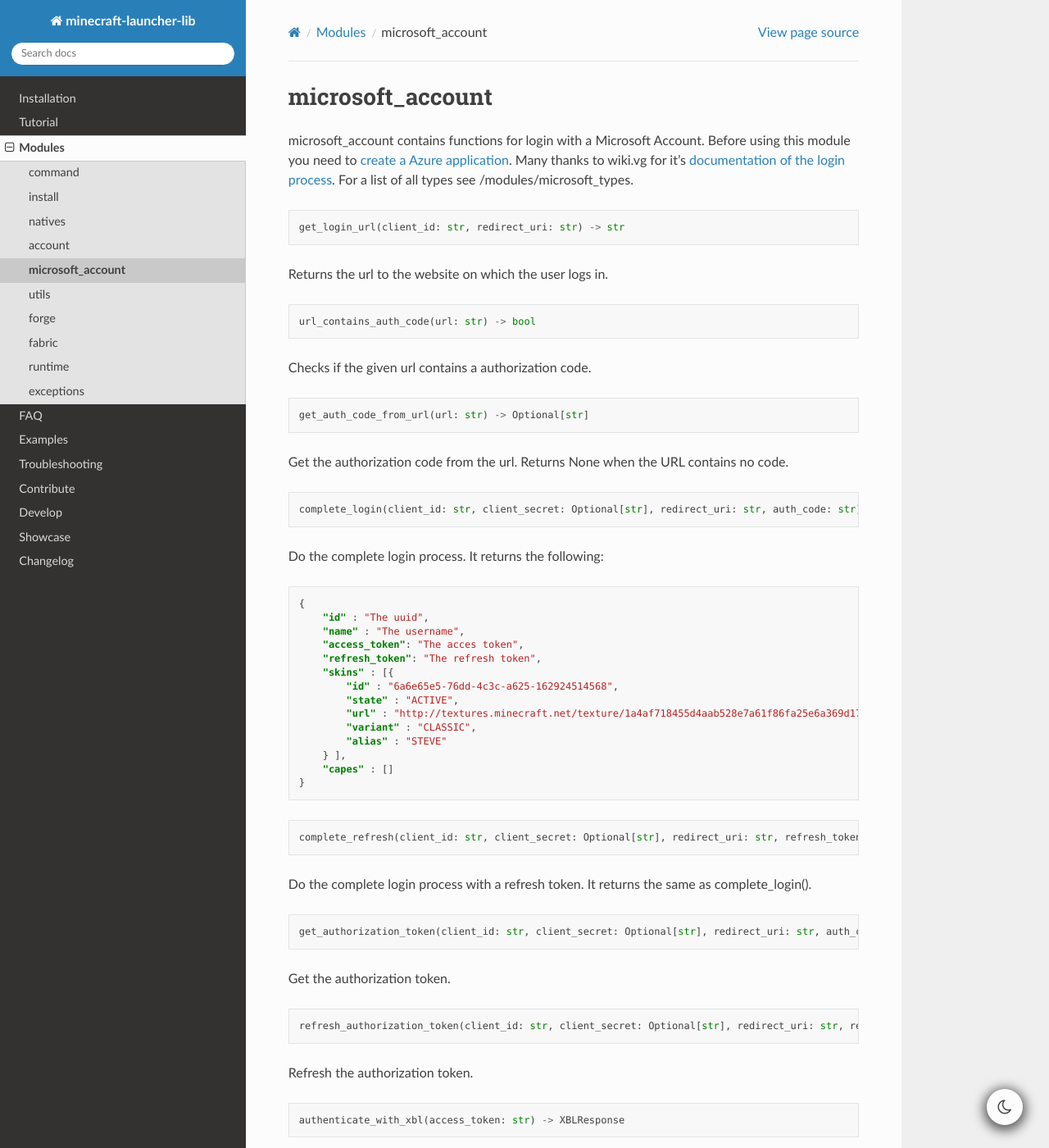
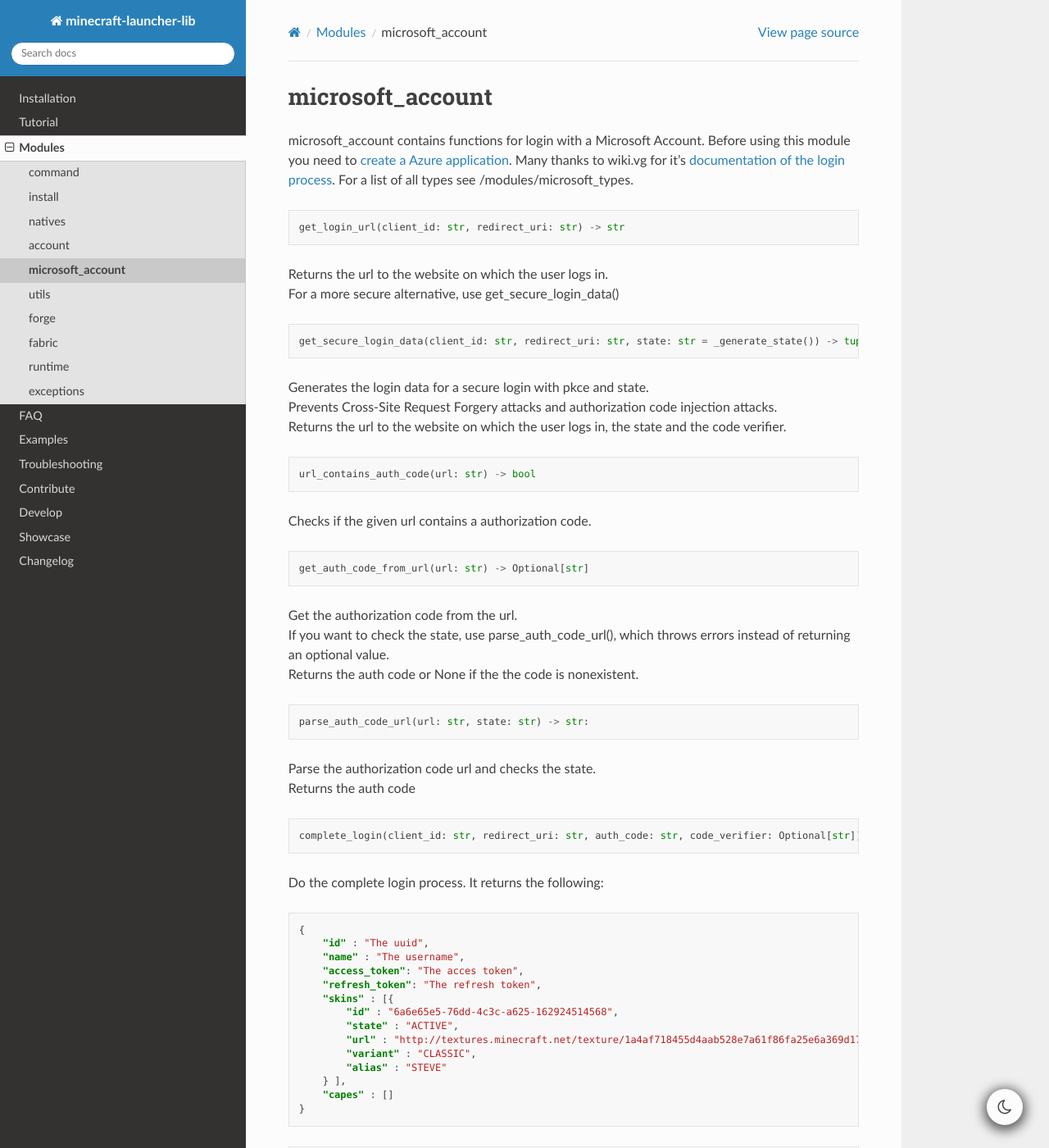
Before and after one commit to JakobDev/minecraft-launcher-lib, a Sphinx documentation site: the page built from doc/modules/microsoft_account.rst, in a window 1280 px wide and 1400 px high. Shown: the whole window at 82% size. Built offline with Sphinx 7.4.7 and the Read the Docs theme 2.0.0, drawn with Linux system fonts in a browser that asks for light colours; pages that are not in the unit, such as notebooks, are missing from menus; the version number could not be read and is left out; some of the changed text lies outside the part shown.

Commit message:
📝 Update microsoft_account docs

```diff
--- a/doc/modules/microsoft_account.rst
+++ b/doc/modules/microsoft_account.rst
@@ -8,7 +8,16 @@ For a list of all types see :doc:`/modules/microsoft_types`.
 
     get_login_url(client_id: str, redirect_uri: str) -> str
 
-Returns the url to the website on which the user logs in.
+| Returns the url to the website on which the user logs in.
+| For a more secure alternative, use get_secure_login_data()
+
+.. code:: python
+
+    get_secure_login_data(client_id: str, redirect_uri: str, state: str = _generate_state()) -> tuple[str, str, str]:
+
+| Generates the login data for a secure login with pkce and state.
+| Prevents Cross-Site Request Forgery attacks and authorization code injection attacks.
+| Returns the url to the website on which the user logs in, the state and the code verifier.
 
 .. code:: python
 
@@ -20,11 +29,20 @@ Checks if the given url contains a authorization code.
 
     get_auth_code_from_url(url: str) -> Optional[str]
 
-Get the authorization code from the url. Returns None when the URL contains no code.
+| Get the authorization code from the url.
+| If you want to check the state, use parse_auth_code_url(), which throws errors instead of returning an optional value.
+| Returns the auth code or None if the the code is nonexistent.
 
 .. code:: python
 
-    complete_login(client_id: str, client_secret: Optional[str], redirect_uri: str, auth_code: str) -> CompleteLoginResponse
+    parse_auth_code_url(url: str, state: str) -> str:
+
+| Parse the authorization code url and checks the state.
+| Returns the auth code
+
+.. code:: python
+
+    complete_login(client_id: str, redirect_uri: str, auth_code: str, code_verifier: Optional[str]) -> CompleteLoginResponse:
 
 Do the complete login process. It returns the following:
 
@@ -47,19 +65,19 @@ Do the complete login process. It returns the following:
 
 .. code:: python
 
-    complete_refresh(client_id: str, client_secret: Optional[str], redirect_uri: str, refresh_token: str) -> CompleteLoginResponse
+    complete_refresh(client_id: str, refresh_token: str) -> CompleteLoginResponse:
 
 Do the complete login process with a refresh token. It returns the same as complete_login().
 
 .. code:: python
 
-    get_authorization_token(client_id: str, client_secret: Optional[str], redirect_uri: str, auth_code: str) -> AuthorizationTokenResponse
+    get_authorization_token(client_id: str, redirect_uri: str, auth_code: str, code_verifier: Optional[str]) -> AuthorizationTokenResponse:
 
 Get the authorization token.
 
 .. code:: python
 
-    refresh_authorization_token(client_id: str, client_secret: Optional[str], redirect_uri: str, refresh_token: str,) -> AuthorizationTokenResponse
+    refresh_authorization_token(client_id: str, refresh_token: str) -> AuthorizationTokenResponse:
 
 Refresh the authorization token.
 
```
